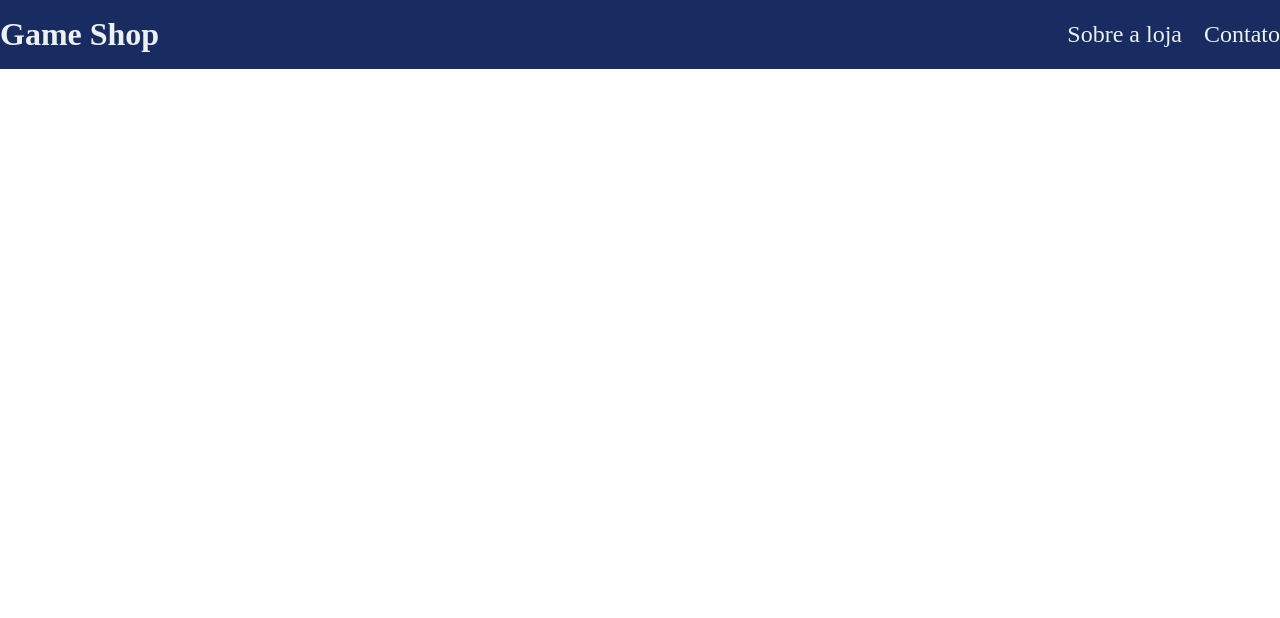
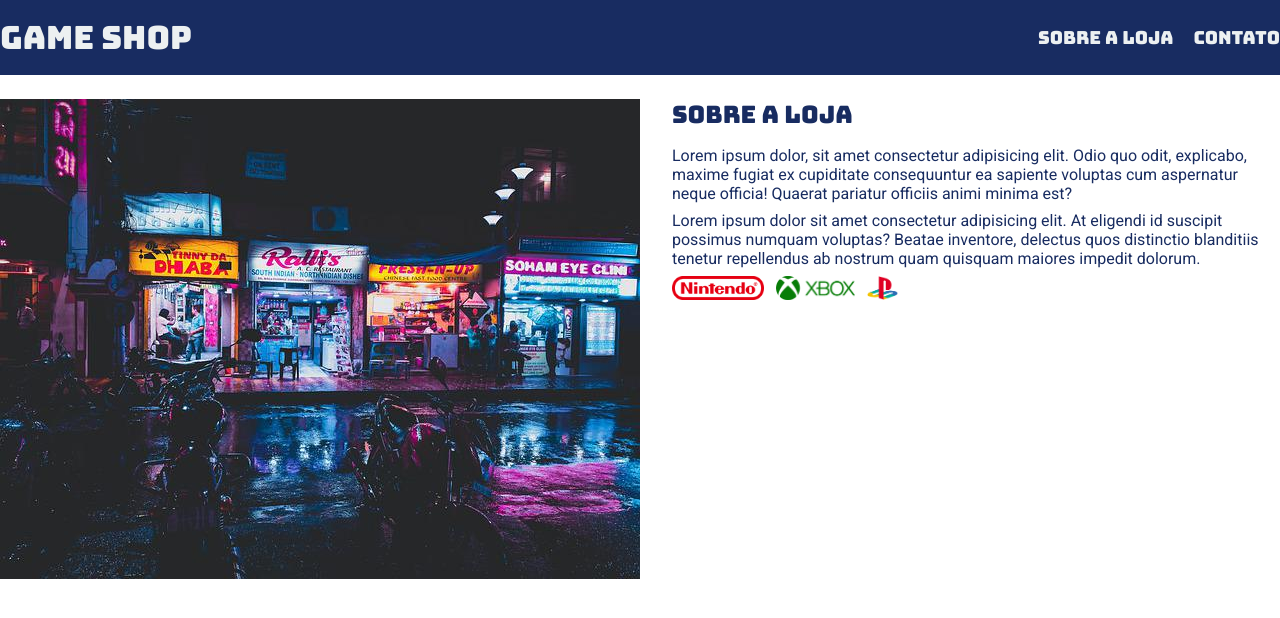
Before and after one commit to joseneisantana/Loja-petShop, a plain HTML site: page index.html in a window 1280 px wide. Drawn offline with Linux system fonts and the light colour scheme.

Commit message:
Segunda feira

```diff
--- a/index.html
+++ b/index.html
@@ -5,6 +5,11 @@
     <meta name="viewport" content="width=device-width, initial-scale=1.0">
     <title>Game Shope - A sua loja de Games</title>
     <link rel="stylesheet" href="./main.css">
+
+    <link rel="preconnect" href="https://fonts.googleapis.com">
+    <link rel="preconnect" href="https://fonts.gstatic.com" crossorigin>
+    <link href="https://fonts.googleapis.com/css2?family=Bungee&family=Roboto&display=swap" rel="stylesheet">
+
 </head>
 <body>
     <header>
@@ -23,5 +28,26 @@
         </nav>
       </div>
     </header>
+    <section>
+        <div class="container">
+        <img class="store-front" src="./images/loja.jpg" alt="Fachada Game Shop"/>
+        <div>
+            <h2>Sobre a loja</h2>
+            <p>
+              Lorem ipsum dolor, sit amet consectetur adipisicing elit. Odio quo odit, explicabo, maxime fugiat ex cupiditate consequuntur ea sapiente voluptas cum aspernatur neque officia! Quaerat pariatur officiis animi minima est?
+            </p>
+            <p>
+                Lorem ipsum dolor sit amet consectetur adipisicing elit. At eligendi id suscipit possimus numquam voluptas? Beatae inventore, delectus quos distinctio blanditiis tenetur repellendus ab nostrum quam quisquam maiores impedit dolorum.
+            </p>
+            <ul class="brands-list">
+                <li><img src="./images/nintendo.png" alt="Nintendo"></li>
+                <li><img src="./images/xbox.png" alt="xbox"></li>
+                <li><img src="./images/playstation.png" alt="playstation"></li>
+            </ul>
+        </div>
+
+    </div>
+
+    </section>
 </body>
 </html>
--- a/main.css
+++ b/main.css
@@ -2,6 +2,14 @@
     margin: 0;
     padding: 0;
     box-sizing:border-box;
+
+}
+header,
+section h2{
+    font-family: 'Bungee', cursive
+}
+body{
+    font-family: 'Roboto', sans-serif;
 }
 
 header{
@@ -10,10 +18,15 @@ header{
     color: #ecf0f1;
 
 }
+header h1,
+section h2{
+ font-weight: normal;
+}
+
 header nav li{
     display: inline;
     margin-left: 16px;
-    font-size: 24px;
+    font-size: 18px;
 
 }
 
@@ -27,8 +40,41 @@ header nav li a{
     margin: 0 auto;
 }
 
-header .container{
+header .container,
+section .container{
     display:flex;
     align-items: center;
     justify-content: space-between;
 }
+.brands-list img{
+    height: 24px;
+}
+
+.brands-list li{
+    display: inline;
+    margin-right: 8px;
+}
+
+section .container{
+    align-items:flex-start;
+}
+section{
+    padding: 24px 0;
+}
+
+section h2{
+    margin-bottom: 16px;
+
+}
+
+section{
+    color: #182c61;
+}
+section p{
+    margin-bottom: 8px;
+
+}
+
+.store-front{
+    margin-right: 32px;
+}
```
Also changed, not shown: images/facebook.png (added), images/instagram.png (added), images/loja.jpg (added), images/nintendo.png (added), images/playstation.png (added), images/xbox.png (added), images/youtube.png (added).
